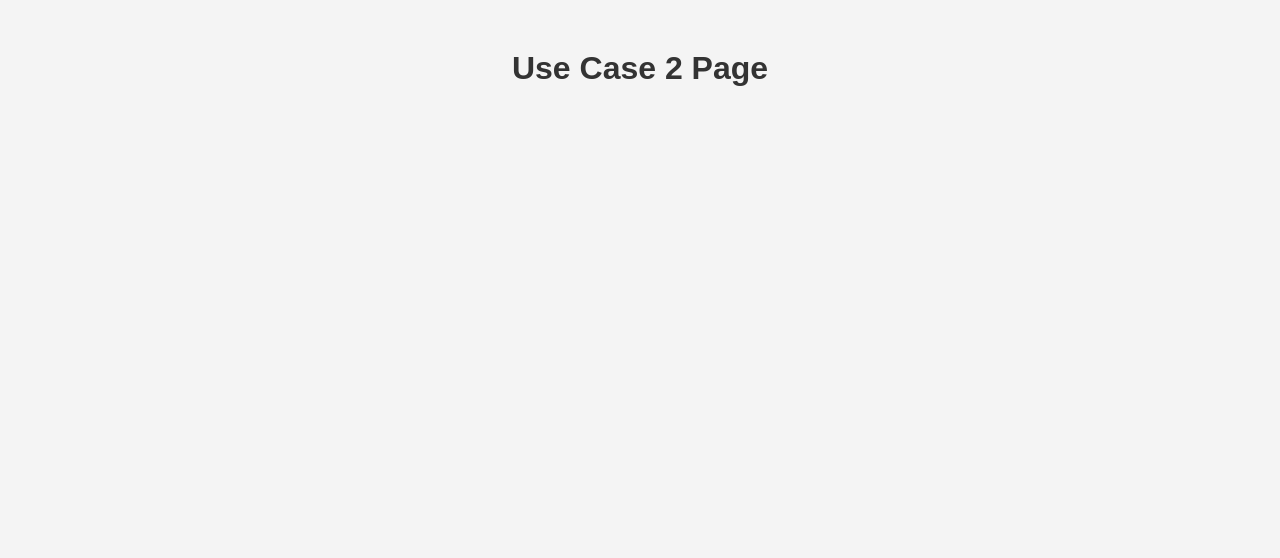
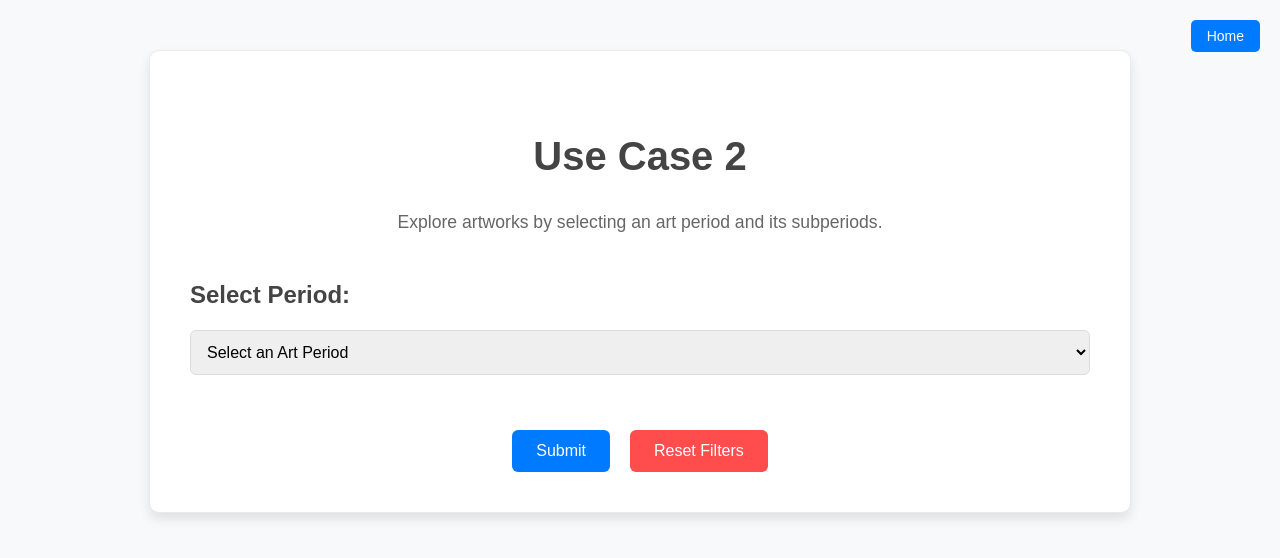
Before and after one commit to rachitkulkarni9/artTrack_Team15, a React (Create React App) app in the folder art-track/: page /use-case-2 in a window 1280 px wide. Shown: the top 558 px of the page. Built offline with nearby package versions, Linux system fonts and the light colour scheme.

Commit message:
Use Case 2 UI front end
Signed-off-by: rkulka38 <rkulka38@asu.edu>

```diff
--- a/art-track/src/components/UseCase2.js
+++ b/art-track/src/components/UseCase2.js
@@ -1,9 +1,122 @@
-import React from "react";
+import React, { useState } from "react";
+import { Link } from "react-router-dom";
+import "../styles/UseCase2.css";
 
 const UseCase2 = () => {
+  const [selectedPeriod, setSelectedPeriod] = useState("");
+  const [selectedSubperiods, setSelectedSubperiods] = useState([]);
+
+  const periods = {
+    "Renaissance and Baroque": [
+      "Early Renaissance",
+      "High Renaissance",
+      "Mannerism",
+      "Baroque",
+      "Rococo",
+    ],
+    "Modern Art Movements": [
+      "Neoclassicism",
+      "Romanticism",
+      "Realism",
+      "Impressionism",
+      "Post-Impressionism",
+      "Symbolism",
+    ],
+    "20th Century Movements": [
+      "Fauvism",
+      "Expressionism",
+      "Cubism",
+      "Futurism",
+      "Constructivism",
+      "Dada",
+      "Surrealism",
+      "Abstract Expressionism",
+      "Pop Art",
+      "Minimalism",
+      "Postmodernism",
+    ],
+    "Contemporary Art": ["Conceptual Art", "Performance Art", "Digital Art"],
+  };
+
+  const handlePeriodChange = (e) => {
+    setSelectedPeriod(e.target.value);
+    setSelectedSubperiods([]); // Clear subperiods when the period changes
+  };
+
+  const handleSubperiodChange = (e) => {
+    const { value, checked } = e.target;
+    setSelectedSubperiods((prev) =>
+      checked ? [...prev, value] : prev.filter((subperiod) => subperiod !== value)
+    );
+  };
+
+  const handleReset = () => {
+    setSelectedPeriod("");
+    setSelectedSubperiods([]);
+  };
+
+  const handleSubmit = () => {
+    console.log("Selected Period:", selectedPeriod);
+    console.log("Selected Subperiods:", selectedSubperiods);
+  };
+
   return (
-    <div style={{ textAlign: "center", marginTop: "50px" }}>
-      <h2>Use Case 2 Page</h2>
+    <div className="use-case-page">
+      <Link to="/" className="home-button">
+        <button>Home</button>
+      </Link>
+      <h2>Use Case 2</h2>
+      <p className="description">
+        Explore artworks by selecting an art period and its subperiods.
+      </p>
+
+      <div className="form-section">
+        {/* Period Selection */}
+        <h3>Select Period:</h3>
+        <select
+          className="dropdown"
+          value={selectedPeriod}
+          onChange={handlePeriodChange}
+          required
+        >
+          <option value="" disabled>
+            Select an Art Period
+          </option>
+          {Object.keys(periods).map((period) => (
+            <option key={period} value={period}>
+              {period}
+            </option>
+          ))}
+        </select>
+
+        {/* Subperiods Checkboxes */}
+        {selectedPeriod && (
+          <div className="subperiods-section">
+            <h3>Subperiods:</h3>
+            {periods[selectedPeriod].map((subperiod) => (
+              <label key={subperiod} className="checkbox-label">
+                <input
+                  type="checkbox"
+                  value={subperiod}
+                  checked={selectedSubperiods.includes(subperiod)}
+                  onChange={handleSubperiodChange}
+                />
+                {subperiod}
+              </label>
+            ))}
+          </div>
+        )}
+
+        {/* Form Buttons */}
+        <div className="form-buttons">
+          <button className="submit-button" onClick={handleSubmit}>
+            Submit
+          </button>
+          <button className="reset-button" onClick={handleReset}>
+            Reset Filters
+          </button>
+        </div>
+      </div>
     </div>
   );
 };
--- a/art-track/src/styles/UseCase2.css
+++ b/art-track/src/styles/UseCase2.css
@@ -1,17 +1,131 @@
+/* General Styles */
 body {
-    margin: 0;
-    font-family: Arial, sans-serif;
-    background-color: #ffefd5;
-  }
+  margin: 0;
+  font-family: "Arial", sans-serif;
+  background-color: #f8f9fa; /* Light background */
+  color: #333;
+  line-height: 1.6;
+}
 
-  h2 {
-    font-size: 2rem;
-    color: #222;
-    text-align: center;
-    margin-top: 50px;
-  }
+/* Page Layout */
+.use-case-page {
+  padding: 40px;
+  max-width: 900px;
+  margin: 50px auto;
+  background-color: #ffffff;
+  border-radius: 10px;
+  box-shadow: 0 6px 12px rgba(0, 0, 0, 0.1);
+  border: 1px solid #eaeaea;
+}
 
-  .container {
-    text-align: center;
-    padding: 20px;
-  }
+/* Header */
+h2 {
+  font-size: 2.5rem;
+  text-align: center;
+  margin-bottom: 20px;
+  color: #444;
+}
+
+.description {
+  text-align: center;
+  font-size: 1.1rem;
+  color: #666;
+  margin-bottom: 40px;
+}
+
+/* Home Button */
+.home-button {
+  position: absolute;
+  top: 20px;
+  right: 20px;
+}
+
+.home-button button {
+  font-size: 14px;
+  padding: 8px 16px;
+  background-color: #007bff;
+  color: white;
+  border: none;
+  border-radius: 5px;
+  cursor: pointer;
+  transition: background-color 0.3s ease;
+}
+
+.home-button button:hover {
+  background-color: #0056b3;
+}
+
+/* Form Section */
+.form-section {
+  margin-top: 30px;
+}
+
+h3 {
+  font-size: 1.5rem;
+  margin-bottom: 15px;
+  color: #444;
+  font-weight: 600;
+}
+
+/* Dropdown */
+.dropdown {
+  width: 100%;
+  padding: 12px;
+  font-size: 1rem;
+  border: 1px solid #ddd;
+  border-radius: 6px;
+  margin-bottom: 25px;
+  transition: border 0.3s ease;
+}
+
+.dropdown:focus {
+  border-color: #007bff;
+  outline: none;
+}
+
+/* Subperiod Checkboxes */
+.subperiods-section {
+  margin-bottom: 25px;
+}
+
+.checkbox-label {
+  display: flex;
+  align-items: center;
+  margin-bottom: 10px;
+  font-size: 1rem;
+}
+
+input[type="checkbox"] {
+  margin-right: 8px;
+}
+
+/* Buttons */
+button {
+  padding: 12px 24px;
+  font-size: 16px;
+  background-color: #007bff;
+  color: white;
+  border: none;
+  border-radius: 6px;
+  cursor: pointer;
+  transition: background-color 0.3s ease;
+}
+
+button:hover {
+  background-color: #0056b3;
+}
+
+.reset-button {
+  background-color: #ff4d4d;
+}
+
+.reset-button:hover {
+  background-color: #cc0000;
+}
+
+.form-buttons {
+  display: flex;
+  justify-content: center;
+  gap: 20px;
+  margin-top: 30px;
+}
```
